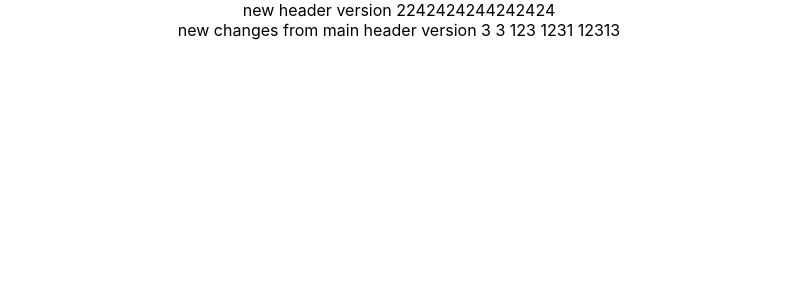
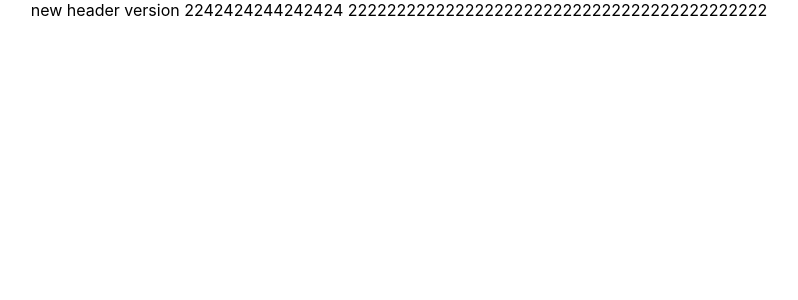
Before and after one commit to Arenelin/Test2, a React (Create React App) app: page / in a window 1280 px wide. Shown: the top 300 px of the page, without its empty margins (241-1039 px from the left). Built offline with nearby package versions, Linux system fonts and the light colour scheme.

Commit message:
feat: changes new header 2 from feature

```diff
--- a/src/App.tsx
+++ b/src/App.tsx
@@ -5,8 +5,7 @@ import './App.css';
 function App() {
   return (
     <div className="App">
-        <div>new header version 2242424244242424</div>
-        <div>new changes from main header version 3 3 123 1231 12313</div>
+        <div>new header version 2242424244242424 2222222222222222222222222222222222222222222</div>
     </div>
   );
 }
```
